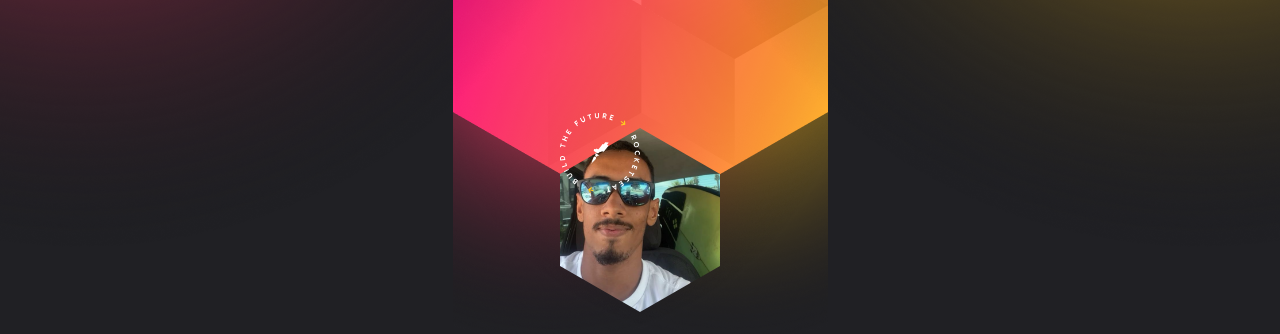
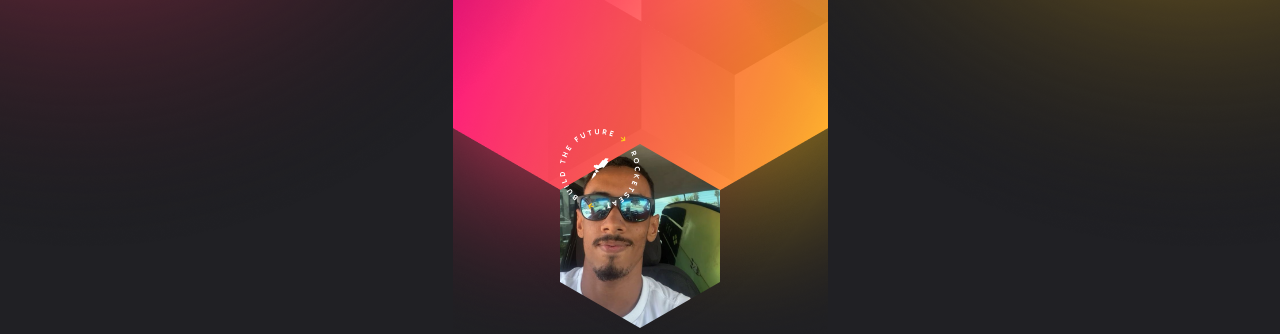
Before and after one commit to pedrocleal/dowhile-invite, a plain HTML site: page index.html in a window 1280 px wide. Shown: the part 174-508 px from the top of the page. Drawn offline with Linux system fonts and the light colour scheme.

Commit message:
Fixed margin

```diff
--- a/styles.css
+++ b/styles.css
@@ -104,7 +104,7 @@ h1 {
   }
 
   main {
-    margin-top: -19rem;
+    margin-top: -18rem;
   }
 
   header {
```
